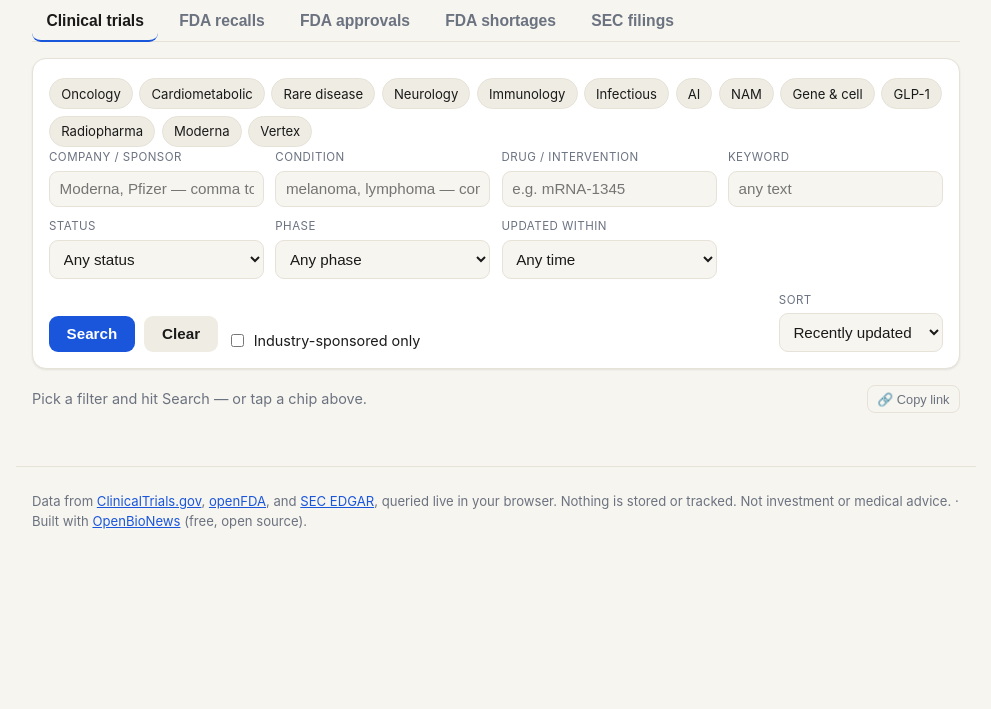
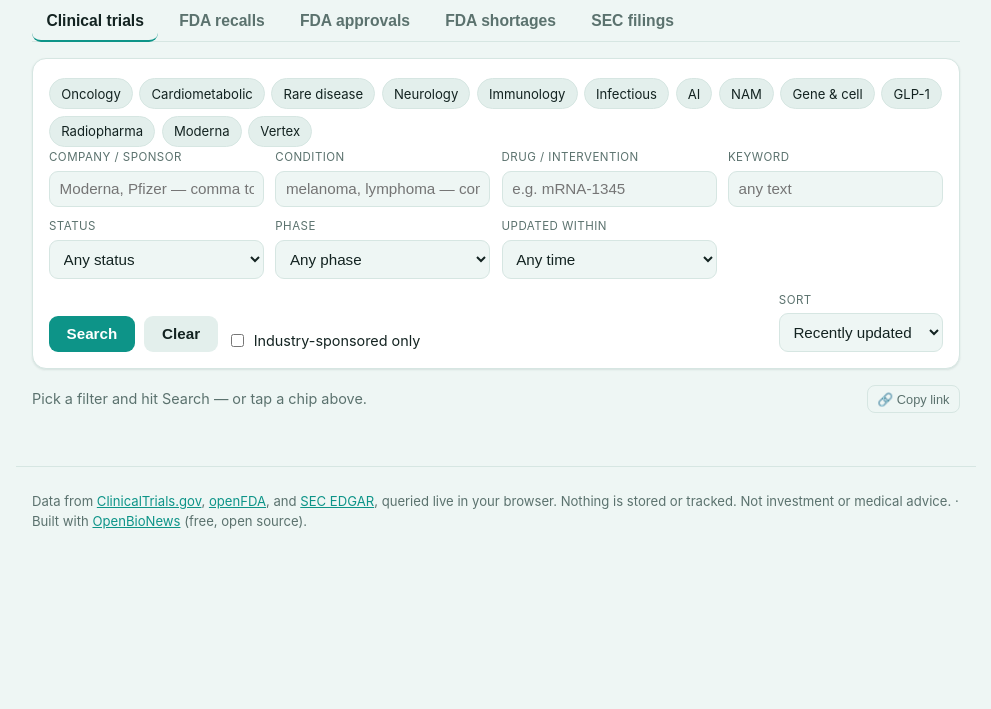
Before and after one commit to fedor-i/OpenBioNews, a plain HTML site: page docs/index.html in a window 1280 px wide. Shown: the part 91-800 px from the top of the page, without its empty margins (144-1135 px from the left). Drawn offline with Linux system fonts and the light colour scheme.

Commit message:
Rebrand to teal / purple / orange palette
Switch the hosted page and the HTML digest to a teal-forward identity: teal
as the primary accent (tabs, buttons, active chips, links, citation markers),
purple for status tags, and orange reserved for the change badge, on a soft
teal-tinted surface. Light and dark modes both updated.

Co-Authored-By: Claude Opus 4.8 <noreply@anthropic.com>
Claude-Session: https://claude.ai/code/session_01J3dNh4m8QR58VSnZj5dkMh

```diff
--- a/docs/index.html
+++ b/docs/index.html
@@ -7,24 +7,24 @@
 <meta name="description" content="Filter clinical-trial developments and FDA drug recalls live, free, traced to the source.">
 <style>
   :root{
-    --bg:#f7f5ef; --panel:#ffffff; --ink:#1a1a1a; --muted:#6b7280; --line:#e6e2d8;
-    --accent:#1a56db; --chip:#efece3; --tag:#eef2ff; --tagink:#3743a6;
-    --warn:#9a3412; --warnbg:#fdeee0; --crit:#b42318; --critbg:#fde8e6;
-    --shadow:0 1px 2px rgba(0,0,0,.05),0 1px 3px rgba(0,0,0,.04);
+    --bg:#eef6f4; --panel:#ffffff; --ink:#132321; --muted:#5b726e; --line:#d6e6e2;
+    --accent:#0d9488; --accent2:#7c3aed; --chip:#e3efec; --tag:#f1ecfe; --tagink:#6d28d9;
+    --warn:#c2410c; --warnbg:#fff2e6; --crit:#b42318; --critbg:#fde8e6;
+    --shadow:0 1px 2px rgba(6,60,55,.06),0 1px 3px rgba(6,60,55,.05);
     color-scheme:light dark;
   }
   @media (prefers-color-scheme:dark){
     :root:not([data-theme="light"]){
-      --bg:#15171a; --panel:#1d2024; --ink:#e8e8e8; --muted:#9aa0a6; --line:#2c2f33;
-      --accent:#8ab4f8; --chip:#24272c; --tag:#20263a; --tagink:#b7c4ff;
-      --warn:#fbbf77; --warnbg:#3a2a17; --crit:#ff9d94; --critbg:#3a1e1c;
-      --shadow:0 1px 2px rgba(0,0,0,.3); color-scheme:dark;
+      --bg:#0b1a18; --panel:#122320; --ink:#e6efec; --muted:#8aa39e; --line:#22403b;
+      --accent:#2dd4bf; --accent2:#a78bfa; --chip:#183330; --tag:#241b3a; --tagink:#c4b5fd;
+      --warn:#fdba74; --warnbg:#3a2412; --crit:#ff9d94; --critbg:#3a1e1c;
+      --shadow:0 1px 2px rgba(0,0,0,.35); color-scheme:dark;
     }
   }
   :root[data-theme="dark"]{
-    --bg:#15171a; --panel:#1d2024; --ink:#e8e8e8; --muted:#9aa0a6; --line:#2c2f33;
-    --accent:#8ab4f8; --chip:#24272c; --tag:#20263a; --tagink:#b7c4ff;
-    --warn:#fbbf77; --warnbg:#3a2a17; --crit:#ff9d94; --critbg:#3a1e1c; color-scheme:dark;
+    --bg:#0b1a18; --panel:#122320; --ink:#e6efec; --muted:#8aa39e; --line:#22403b;
+    --accent:#2dd4bf; --accent2:#a78bfa; --chip:#183330; --tag:#241b3a; --tagink:#c4b5fd;
+    --warn:#fdba74; --warnbg:#3a2412; --crit:#ff9d94; --critbg:#3a1e1c; color-scheme:dark;
   }
   *{box-sizing:border-box}
   body{margin:0;background:var(--bg);color:var(--ink);
```
Also changed, not shown: 1 other file.
